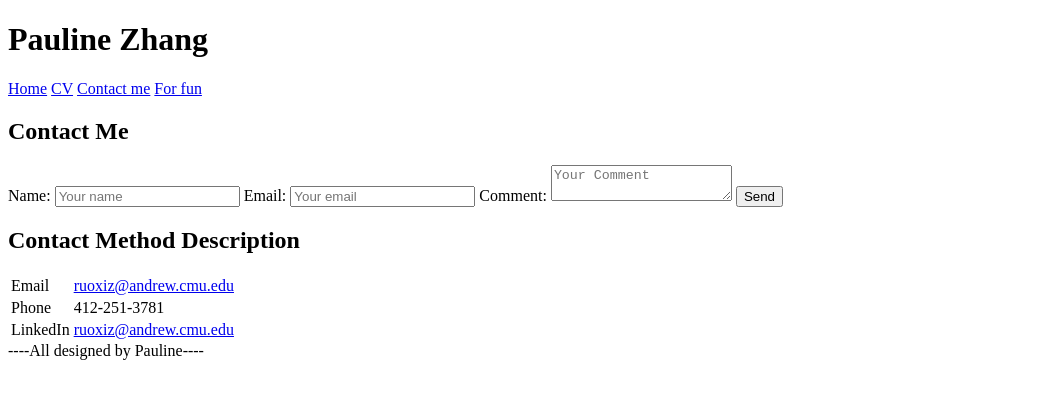
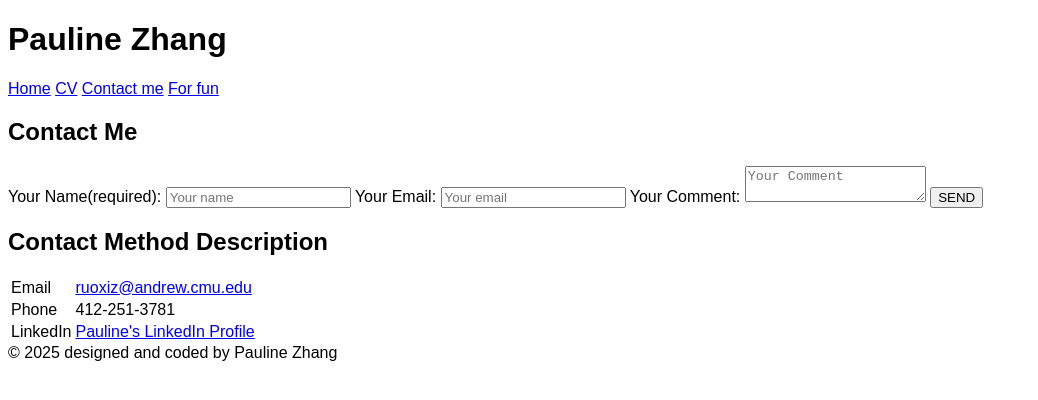
Before and after one commit to paulinezhanghh/Pauline-Zhang_personal_website, a plain HTML site: page lab1/views/contact.html in a window 1280 px wide. Shown: the whole page, without its empty margins (0-1038 px from the left). Drawn offline with Linux system fonts and the light colour scheme.

Commit message:
Fixing the structure and broken links
Added a separate folder for lab1 and changed the links so that none of them are broken now.

```diff
--- a/views/contact.html
+++ b/lab1/views/contact.html
@@ -10,28 +10,28 @@
     <meta name="viewport" content="width=device-width, initial-scale=1.0">
     <title>Document</title>
 </head>
-<body>
+<body style="font-family: Arial">
     <header>
         <h1>Pauline Zhang</h1>
         <nav>
-            <a href="home.html">Home</a>
-            <a href="views/cv.html">CV</a>
-            <a href="views/contactme.html">Contact me</a>
-            <a href="views/forfun.html">For fun</a>
+            <a href="../index.html">Home</a>
+            <a href="./cv.html">CV</a>
+            <a href="./contact.html">Contact me</a>
+            <a href="./fun.html">For fun</a>
         </nav>
         <div class="main">
             <h2>Contact Me</h2>
-            <form action="submit_form.php" method="POST">
-                <label for="name">Name:</label>
-                <input type="text" name="name" placeholder="Your name">
+            <form action="#" method="post">
+                <label for="name">Your Name(required):</label>
+                <input type="text" id="name" name="name" placeholder="Your name">
 
-                <label for="email">Email:</label>
-                <input type="email" name="email" placeholder="Your email">
+                <label for="email">Your Email:</label>
+                <input type="email" id="email" name="email" placeholder="Your email">
 
-                <label for="comment">Comment:</label>
-                <textarea name="Comment" placeholder="Your Comment"></textarea>
+                <label for="comment">Your Comment:</label>
+                <textarea id="comment" name="comment" placeholder="Your Comment"></textarea>
 
-                <input type="submit" value="Send">
+                <input type="submit" value="SEND">
             </form>
             <h2>Contact Method Description</h2>
             <table>
@@ -45,12 +45,12 @@
                 </tr>
                 <tr>
                     <td>LinkedIn</td>
-                    <td><a href="https://www.linkedin.com/in/pauline-zhang-99189a279/">ruoxiz@andrew.cmu.edu</a></td>
+                    <td><a href="https://www.linkedin.com/in/pauline-zhang-99189a279/">Pauline's LinkedIn Profile</a></td>
                 </tr>
             </table>
 
         </div>
-        <footer>----All designed by Pauline----</footer>
+        <footer>© 2025 designed and coded by Pauline Zhang</footer>
     </header>
 
 </body>
```
Also changed, not shown: index.html (+4 -22 lines), lab1/index.html (added, +32 -0 lines), lab1/views/cv.html (renamed from views/cv.html, +13 -11 lines), lab1/views/fun.html (renamed from views/fun.html, +8 -6 lines), lab1/WechatIMG642.jpg (renamed from WechatIMG642.jpg), 5 other files.
